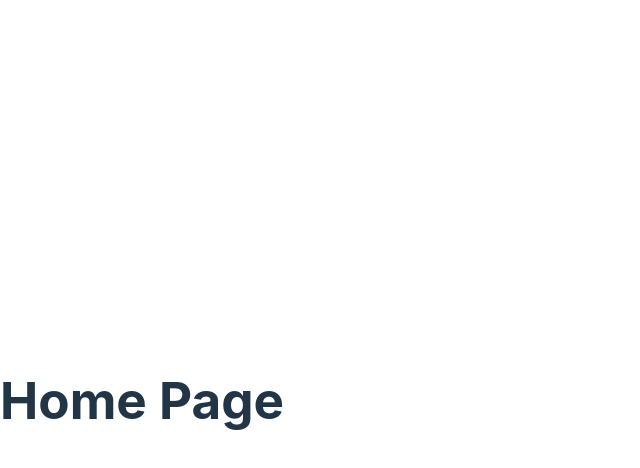
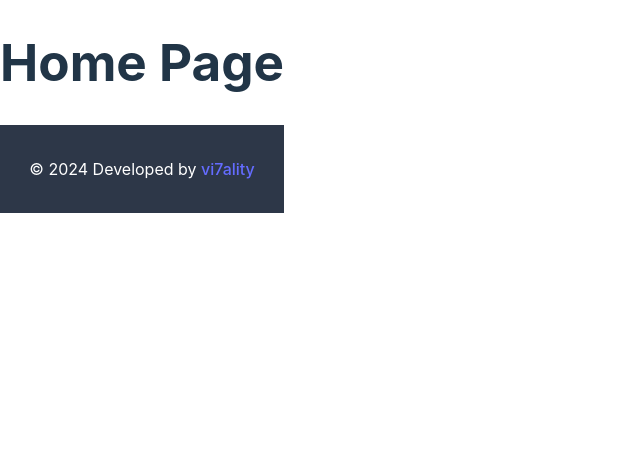
Before and after one commit to Vi7ality/mini-event-management, a React (Vite) app: page / in a window 1280 px wide. Shown: the top 468 px of the page, without its empty margins (0-640 px from the left). Built offline with nearby package versions, Linux system fonts and the light colour scheme.

Commit message:
Router enabled

```diff
--- a/package.json
+++ b/package.json
@@ -25,6 +25,7 @@
     "eslint-plugin-react-hooks": "^5.1.0-rc.0",
     "eslint-plugin-react-refresh": "^0.4.9",
     "globals": "^15.9.0",
+    "sass-embedded": "^1.77.8",
     "typescript": "^5.5.3",
     "typescript-eslint": "^8.0.1",
     "vite": "^5.4.1"
--- a/src/App.tsx
+++ b/src/App.tsx
@@ -1,12 +1,17 @@
 import './App.css';
 import { BrowserRouter, Route, Routes } from 'react-router-dom';
 import HomePage from './pages/Home';
+import SharedLayout from './shared/SharedLayout';
+import EventPage from './pages/EventPage';
 
 function App() {
   return (
     <BrowserRouter>
       <Routes>
-        <Route path="/" element={<HomePage />} />
+        <Route path="/" element={<SharedLayout />}>
+          <Route index path="/" element={<HomePage />} />
+          <Route path="/:eventId" element={<EventPage />} />
+        </Route>
       </Routes>
     </BrowserRouter>
   );
```
Also changed, not shown: 1 other file (tests, documents, lock files or other folders).
